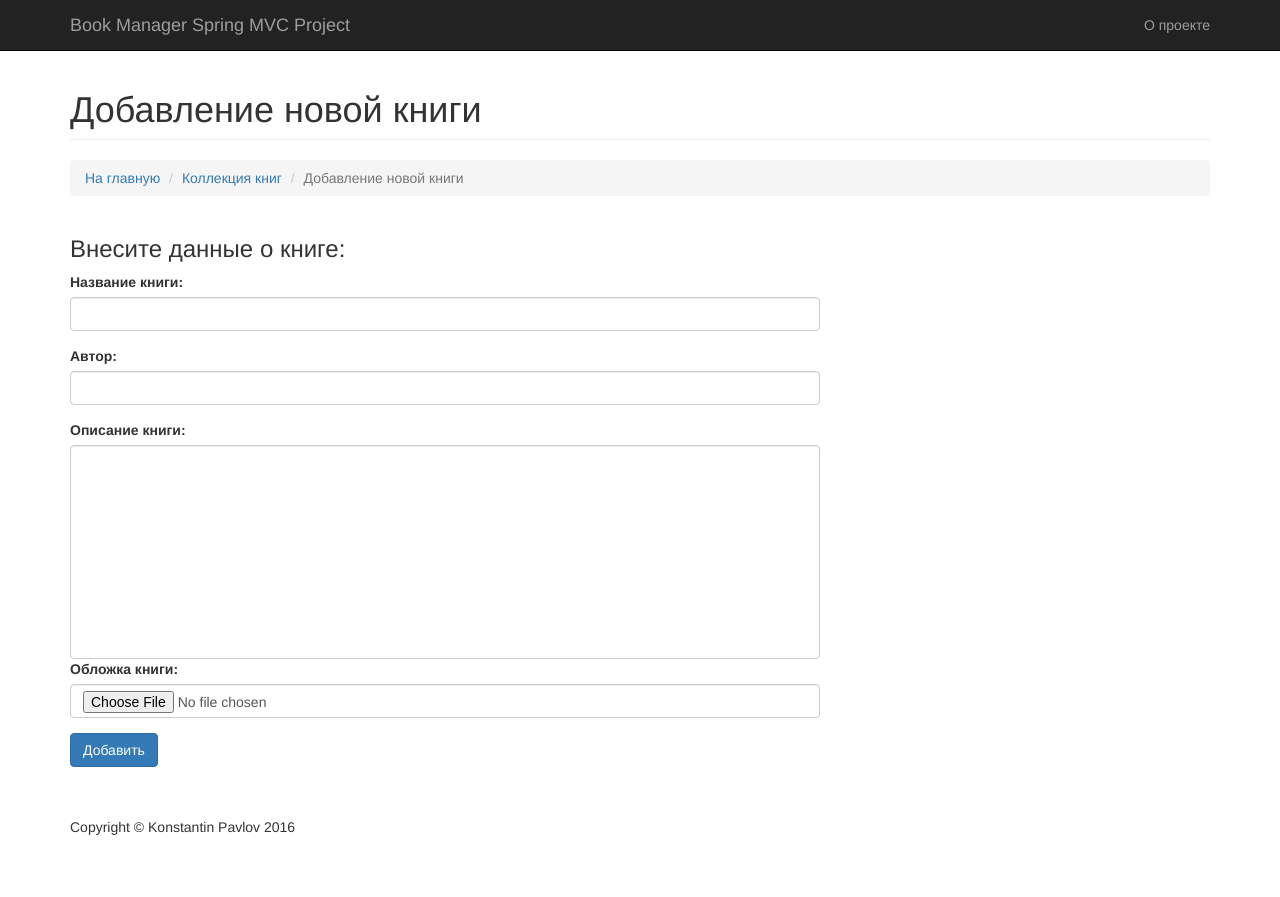
After one commit to KonstantinPavlov/git-repo-BookManager-SpringMVC, a Java web app: page /addNew in a window 1280 px wide. The commit adds this page. Run offline with Spring Boot 4, a stand-in JSP engine, Linux system fonts and the light colour scheme; the project's own start-up code is not run, and a stand-in starts its controllers and pages; some libraries are stand-ins or nearby versions.

Commit message:
Добавлен функционал по добавлению книги с загрузкой картинки. Добавлен вывод обложки от книги на странице самой книги

```diff
--- a/src/main/java/ru/konstpavlov/springMVC/mvc/jdbc/JDBCController.java
+++ b/src/main/java/ru/konstpavlov/springMVC/mvc/jdbc/JDBCController.java
@@ -3,14 +3,20 @@ package ru.konstpavlov.springMVC.mvc.jdbc;
 import org.springframework.beans.factory.annotation.Autowired;
 
 import org.springframework.stereotype.Controller;
+import org.springframework.web.bind.annotation.ModelAttribute;
 import org.springframework.web.bind.annotation.PathVariable;
 import org.springframework.web.bind.annotation.RequestMapping;
 import org.springframework.web.bind.annotation.RequestMethod;
+import org.springframework.web.multipart.MultipartFile;
 import org.springframework.web.servlet.ModelAndView;
 import ru.konstpavlov.springMVC.bean.Book;
+import ru.konstpavlov.springMVC.mvc.file.FileUploadController;
 
+import javax.servlet.ServletContext;
+import java.io.*;
 import java.sql.SQLException;
 import java.util.List;
+import java.util.UUID;
 
 /**
  * Created by Konstantin on 20.09.2016.
@@ -21,10 +27,15 @@ import java.util.List;
 @Controller
 public class JDBCController {
 
+    public String rootPath="";
+//    System.getProperty("catalina.home")+ File.separator+"uploadFiles"+File.separator
+
     @Autowired
     JDBCExample jdbcExample;
+    @Autowired
+    ServletContext servletContext;
 
-    @RequestMapping(value = "/jdbcQueryAllBooks", method = RequestMethod.GET)
+    @RequestMapping(value = "/jdbcSelectAllBooks", method = RequestMethod.GET)
     public ModelAndView jdbcSelectAllBooks() {
         System.out.println("JDBCController jdbcSelectAllBooks() is called");
         List<Book> books = null;
@@ -37,6 +48,64 @@ public class JDBCController {
         }
         return new ModelAndView("/jdbc/jdbc", "books", books);
     }
+
+    @RequestMapping(value = "/addNew", method = RequestMethod.GET)
+    public ModelAndView addNewBook() {
+        return new ModelAndView("/jdbc/addNew", "", "");
+    }
+
+    @RequestMapping(value = "/add",method = RequestMethod.POST)
+    public ModelAndView add (@ModelAttribute("book")Book book){
+
+        System.out.println(book);
+        // записываем файл в времменную папку
+        MultipartFile file = book.getMultipartFile();
+         rootPath=servletContext.getRealPath("resources");
+//        request.getSession().getServletContext().getRealPath("/WEB-INF/");
+        String message=null;
+        String fileName=null;
+
+        // создаем папку, если ее нет
+        File fileSaveDir = new File(rootPath+"\\uploadFiles\\");
+        if (!fileSaveDir.exists()) {
+            fileSaveDir.mkdir();
+        }
+        System.out.println(fileSaveDir);
+
+        if (!file.isEmpty()) {
+            try {
+                byte[] bytes = file.getBytes();
+                // генерируем уникальное имя
+                UUID uniqFileName = UUID.randomUUID();
+                // Определеим расширение файла, экранируем точку
+                String[] vals = file.getOriginalFilename().split("\\.");
+                String uniqFile = uniqFileName.toString().replaceAll("-","") +"."+vals[vals.length-1];
+                fileName = uniqFile;
+
+                File newFile = new File(rootPath +File.separator+"uploadFiles"+File.separator+ fileName);
+                BufferedOutputStream bufferedOutputStream = new BufferedOutputStream(new FileOutputStream(newFile));
+                bufferedOutputStream.write(bytes);
+                bufferedOutputStream.close();
+            } catch (IOException e) {
+                e.printStackTrace();
+                System.out.println( "File upload is failed: " +e.getMessage());
+                message="File upload is failed";
+            }
+        }
+        // добавляем книгу в базу
+        try {
+            jdbcExample.addBook(book,fileName);
+            message="Книга "+book.getName()+" добавлена.";
+        } catch (SQLException e) {
+            e.printStackTrace();
+            message="При загрузке книги произошли ошибки, попробуйте снова.";
+        } catch (ClassNotFoundException e) {
+            e.printStackTrace();
+        }
+
+        return new ModelAndView("redirect:/addNew.html", "message",message );
+    }
+
 
     @RequestMapping(value = "/book/{id}", method = RequestMethod.GET)
     public ModelAndView SelectBook(@PathVariable(value = "id") int id)
@@ -53,7 +122,7 @@ public class JDBCController {
         return new ModelAndView("/jdbc/book", "book", book);
     }
 
-    @RequestMapping(value = "/jdbcDelete/book/{id}", method=RequestMethod.GET)
+    @RequestMapping(value = "/jdbcDelete/{id}", method=RequestMethod.GET)
     public ModelAndView jdbcDelete( @PathVariable(value="id") int id) {
         System.out.println("JDBCController jdbcDelete is called");
         try {
@@ -78,4 +147,7 @@ public class JDBCController {
 
 
 
+
+
+
 }
--- a/webapp/WEB-INF/config/application-context.xml
+++ b/webapp/WEB-INF/config/application-context.xml
@@ -30,4 +30,5 @@
     </bean>
 
 
+
 </beans>
--- a/webapp/WEB-INF/config/mvc-config.xml
+++ b/webapp/WEB-INF/config/mvc-config.xml
@@ -46,11 +46,11 @@
     </bean>
 
 
-
     <mvc:view-controller path="/about.html" view-name="/about/about"/>
     <mvc:view-controller path="/index.html" view-name="/index"/>
     <mvc:view-controller path="/file.html" view-name="/file/file"/>
     <mvc:view-controller path="/jdbc.html" view-name="/jdbc/jdbc"/>
     <mvc:view-controller path="/book.html" view-name="/jdbc/book"/>
+    <mvc:view-controller path="/addNew.html" view-name="/jdbc/addNew"/>
 
 </beans>
--- a/webapp/WEB-INF/tags/header-template.tag
+++ b/webapp/WEB-INF/tags/header-template.tag
@@ -24,7 +24,7 @@
         <div class="collapse navbar-collapse" id="bs-example-navbar-collapse-1">
             <ul class="nav navbar-nav navbar-right">
                 <li>
-                    <a href="about.html">О проекте</a>
+                    <a href="../about.html">О проекте</a>
                 </li>
                 <!-- Закомментировал пока что
                <li>
--- a/webapp/WEB-INF/view/about/about.jsp
+++ b/webapp/WEB-INF/view/about/about.jsp
@@ -175,7 +175,7 @@
                          </div>
                      </div>
                  </div>
-                 -->>
+                 -->
              </div>
              <!-- /.row -->
 
--- a/webapp/WEB-INF/view/index.jsp
+++ b/webapp/WEB-INF/view/index.jsp
@@ -67,7 +67,7 @@
       <h1 class="page-header">Добро пожаловать в Book Manager Spring MVC Project</h1>
     </div>
     <div class="col-md-4 col-sm-6">
-      <a href="/jdbcQueryAllBooks">
+      <a href="/jdbcSelectAllBooks">
         <img class="img-responsive img-portfolio img-hover" src='${pageContext.request.contextPath}/resources/images/books.png' alt="">
       </a>
     </div>
--- /dev/null
+++ b/webapp/WEB-INF/view/jdbc/addNew.jsp
@@ -0,0 +1,103 @@
+<!DOCTYPE html>
+
+<%@ page language="java" contentType="text/html; charset=UTF-8" pageEncoding="UTF-8"%>
+<%@ taglib prefix="c" uri="http://java.sun.com/jsp/jstl/core" %>
+<%@ taglib prefix="spring" uri="http://www.springframework.org/tags"%>
+<%@ taglib prefix="page" tagdir="/WEB-INF/tags" %>
+<%@ taglib prefix="form" uri="http://www.springframework.org/tags/form" %>
+
+<page:template>
+
+    <jsp:attribute name="title">Добавление новой книги</jsp:attribute>
+
+    <jsp:body>
+
+        <!-- Page Content -->
+        <div class="container">
+
+            <!-- Page Heading/Breadcrumbs -->
+            <div class="row">
+                <div class="col-lg-12">
+                    <h1 class="page-header">Добавление новой книги
+                        <small></small>
+                    </h1>
+                    <ol class="breadcrumb">
+                        <li><a href="../index.html">На главную</a>
+                        </li>
+                        <li><a href="/jdbcSelectAllBooks">Коллекция книг</a>
+                        </li>
+                        <li class="active">Добавление новой книги</li>
+                    </ol>
+                </div>
+            </div>
+            <!-- /.row -->
+
+            <c:if test="${not empty message}">
+                <div class="col-lg-2">
+                    <c:out value="${message}"/>
+                </div>
+            </c:if>
+
+            <!-- BOOK Item Row -->
+            <div class="row">
+                <!-- Related Projects Row -->
+                <div class="col-md-8">
+                    <h3>Внесите данные о книге:</h3>
+                    <form:form name="addNewBook" id="addNewForm" action="/add"
+                               method="post" modelAttribute="book" novalidate="true" accept-charset="UTF-8" enctype="multipart/form-data" >
+
+                        <div class="control-group form-group">
+                            <div class="controls">
+                                <label>Название книги:</label>
+                                <input type="text" class="form-control" id="name" name="name"
+                                       required data-validation-required-message="Внесите название книги." >
+                                <p class="help-block"></p>
+                            </div>
+                        </div>
+
+                        <div class="control-group form-group">
+                            <div class="controls">
+                                <label>Автор:</label>
+                                <input type="text" class="form-control" id="author" name="author"
+                                       required data-validation-required-message="Введите автора.">
+                                <p class="help-block"></p>
+                            </div>
+                        </div>
+
+                        <div class="control-group form-group">
+                            <div class="controls">
+                                <label>Описание книги:</label>
+                                <textarea rows="10" cols="100" class="form-control" id="description" name="description"
+                                          required data-validation-required-message="Введите описание книги" maxlength="999" style="resize:none"></textarea>
+                            </div>
+
+                            <div class="controls">
+                                <label>Обложка книги:</label>
+                                <input type="file" accept="image/*" class="form-control" id="multipartFile" name="multipartFile"
+                                       required data-validation-required-message="Выберите обложку книги." >
+                                <p class="help-block"></p>
+                            </div>
+
+                        </div>
+                        <button type="submit" class="btn btn-primary">Добавить</button>
+
+                    </form:form>
+                </div>
+
+
+            </div>
+
+        </div>
+
+
+
+
+
+        <!-- jQuery -->
+        <script src="js/jquery.js"></script>
+
+        <!-- Bootstrap Core JavaScript -->
+        <script src="js/bootstrap.min.js"></script>
+    </jsp:body>
+
+</page:template>
--- a/webapp/WEB-INF/view/jdbc/book.jsp
+++ b/webapp/WEB-INF/view/jdbc/book.jsp
@@ -21,9 +21,9 @@
                         <small>${book.author}</small>
                     </h1>
                     <ol class="breadcrumb">
-                        <li><a href="index.html">На главную</a>
+                        <li><a href="../index.html">На главную</a>
                         </li>
-                        <li><a href="/jdbcQueryAllBooks">Коллекция книг</a>
+                        <li><a href="/jdbcSelectAllBooks">Коллекция книг</a>
                         </li>
                         <li class="active">${book.name}</li>
                     </ol>
@@ -36,7 +36,7 @@
                 <!-- Related Projects Row -->
                     <div class="row">
                         <div class="col-md-6">
-                                <img class="img-responsive img-hover img-related" src="http://placehold.it/500x300" alt="">
+                                <img class="img-responsive img-hover img-related" src="${book.image}" alt="">
                         </div>
 
                         <div class="col-md-6">
```
Also changed, not shown: src/main/java/ru/konstpavlov/springMVC/bean/Book.java (+23 -0 lines), src/main/java/ru/konstpavlov/springMVC/mvc/jdbc/JDBCExample.java (+39 -5 lines), webapp/WEB-INF/view/jdbc/jdbc.jsp (+5 -4 lines), webapp/WEB-INF/web.xml (+25 -0 lines).
